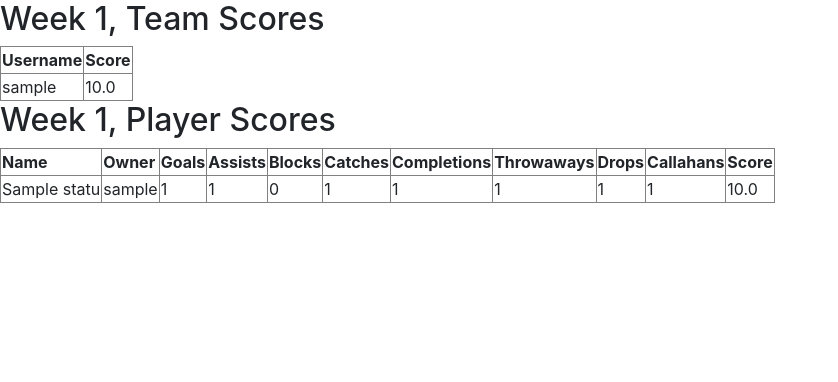
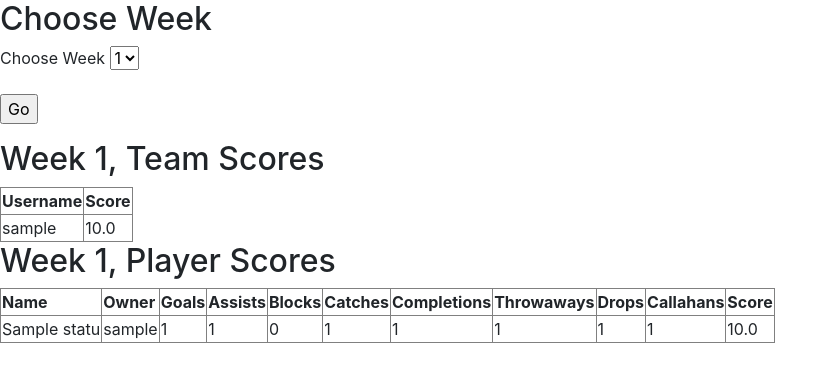
Before and after one commit to edward638/datastone, a Flask app: page /week/1 in a window 1280 px wide. Shown: the part 106-488 px from the top of the page, without its empty margins (0-838 px from the left). Run offline with Flask 2, Linux system fonts and the light colour scheme; tables that the repository leaves empty hold one stand-in row (values such as "Sample post"); some libraries are stand-ins or nearby versions.

Commit message:
updated database, fixed standings and weeks

```diff
--- a/app/forms.py
+++ b/app/forms.py
@@ -46,9 +46,6 @@ class ResetAllForm(FlaskForm):
 class IterateWeekForm(FlaskForm):
     submit = SubmitField('Next')
 
-# class DraftForm(FlaskForm):
-#     # player_id = SelectField(u'Player', validators=[DataRequired()], coerce=int)
-#     # user_id = SelectField(u'User', validators=[DataRequired()], coerce=int)
-#     player_id = SelectField(u'Player', coerce=int)
-#     user_id = SelectField(u'User', coerce=int)
-#     submit = SubmitField('Choose')
+class ChooseWeekForm(FlaskForm):
+    choose_week = SelectField(u'Choose Week', coerce=int)
+    submit = SubmitField('Go')
--- a/app/models.py
+++ b/app/models.py
@@ -14,7 +14,6 @@ class User(UserMixin, db.Model):
     id = db.Column(db.Integer, primary_key=True)
     team_name = db.Column(db.String(64), index=True)
     username = db.Column(db.String(64), index=True)
-    cum_score = db.Column(db.Integer)
 
     # @staticmethod
     # def reset():
@@ -167,9 +166,9 @@ class PlayerWeeklyStats(db.Model):
     @staticmethod
     def show_player_stats(week):
         try:
-            return db.session.execute('SELECT name, username, goals, assists, blocks, catches, completions, throwaways, drops, callahans, score '
-                               'FROM player_weekly_stats NATURAL JOIN(SELECT * FROM player_status, "user" WHERE "user".id = player_status.user_id) '
-                               'as a WHERE week = :week AND active = 1 ORDER BY score DESC', dict(week=week))
+           return db.session.execute('SELECT name, username, goals, assists, blocks, catches, completions, throwaways, drops, callahans, score '
+                                     'FROM player_active NATURAL JOIN player_weekly_stats NATURAL JOIN(SELECT * FROM player_status, "user" WHERE "user".id = player_status.user_id) as a '
+                                     'WHERE week = :week ORDER BY score DESC', dict(week=week))
 
         except Exception as e:
             print("show player stats failed")
@@ -179,9 +178,9 @@ class PlayerWeeklyStats(db.Model):
     @staticmethod
     def show_team_stats(week):
         try:
-            return db.session.execute('SELECT username, SUM(score) FROM player_weekly_stats '
+            return db.session.execute('SELECT username, SUM(score) FROM player_active NATURAL JOIN player_weekly_stats '
                                       'NATURAL JOIN (SELECT * FROM player_status, "user" WHERE "user".id = player_status.user_id) as a '
-                                      'WHERE week = :week AND active = 1 GROUP BY a.username ORDER BY SUM(score) DESC', dict(week=week))
+                                      'WHERE week = :week GROUP BY username ORDER BY SUM(score) DESC', dict(week=week))
 
         except Exception as e:
             print("show team stats failed")
@@ -245,3 +244,47 @@ class Week(db.Model):
 
     def __repr__(self):
         return '<Week {}>'.format(self.week_number)
+
+class PlayerActive(db.Model):
+    player_id = db.Column(db.Integer, primary_key=True)
+    week = db.Column(db.Integer, primary_key=True)
+
+    @staticmethod
+    def iterate(week):
+        try:
+            db.session.execute('INSERT INTO player_active (SELECT player_id, :week FROM player_status WHERE active = 1)', dict(week=week))
+            db.session.commit()
+
+        except Exception as e:
+            print("player active iterate failed")
+            db.session.rollback()
+            raise e
+
+    @staticmethod
+    def get_standings(week):
+        try:
+            return db.session.execute(
+                'SELECT username, SUM(score) FROM player_active NATURAL JOIN player_weekly_stats '
+                'NATURAL JOIN (SELECT * FROM player_status, "user" WHERE "user".id = player_status.user_id) as a '
+                'WHERE week <= :week GROUP BY username ORDER BY SUM(score) DESC', dict(week=week))
+
+        except Exception as e:
+            print("player active iterate failed")
+            db.session.rollback()
+            raise e
+
+    def __repr__(self):
+        return '<PlayerActive {}>'.format(self.player_id)
+
+
+
+
+
+
+class TeamScores(db.Model):
+    user_id = db.Column(db.String(64), primary_key=True)
+    week = db.Column(db.Integer, primary_key=True)
+    score = db.Column(db.REAL)
+
+    def __repr__(self):
+        return '<TeamScores {}>'.format(self.user_id)
--- a/app/routes.py
+++ b/app/routes.py
@@ -1,7 +1,7 @@
 from app import app, db
 
-from app.models import PlayerStatus, User, Settings, PlayerWeeklyStats, Week
-from app.forms import LoginForm, DraftForm, RegistrationForm, StartDraftForm, ResetForm, ResetAllForm, IterateWeekForm
+from app.models import PlayerStatus, User, Settings, PlayerWeeklyStats, Week, PlayerActive
+from app.forms import LoginForm, DraftForm, RegistrationForm, StartDraftForm, ResetForm, ResetAllForm, IterateWeekForm, ChooseWeekForm
 from flask import render_template, flash, redirect, url_for, request
 from flask_login import current_user, login_user, logout_user
 
@@ -83,15 +83,35 @@ def user_welcome():
 
 @app.route('/standings')
 def standings():
-    users = User.query.all()
-    standings = [(i.team_name, i.username, i.cum_score) for i in users]
-    sorted(standings, key=lambda x: x[2])
-    return render_template("standings.html", standings=standings)
+    week1 = Week.query.all()
+    week_number = [x.week_number for x in week1][0]
+    results = PlayerActive.get_standings(week_number)
+    rows = []
+    for x in results:
+        row = []
+        for i in x:
+            # print(i)
+            row.append(i)
+        rows.append(row)
+    return render_template("standings.html", standings=rows, week=week_number)
 
+@app.route('/week')
+def week():
+    return redirect('/week/1')
 
-@app.route('/week/<week>')
+@app.route('/week/<week>', methods=['GET','POST'])
 def show_week(week):
     results = PlayerWeeklyStats.show_player_stats(week)
+    form = ChooseWeekForm()
+    week1 = Week.query.all()
+    week_number = [x.week_number for x in week1][0]
+    form.choose_week.choices = [(i, i) for i in range(1, week_number+1)]
+
+    if form.submit.data and form.validate_on_submit():
+        redirect1 = '/week/' + str(form.choose_week.data)
+        # print(redirect)
+        return redirect(redirect1)
+
     rows = []
     for x in results:
         row = []
@@ -108,7 +128,7 @@ def show_week(week):
             team_row.append(i)
         team_rows.append(team_row)
 
-    return render_template("week.html", rows=rows, team_rows=team_rows, week=week)
+    return render_template("week.html", rows=rows, team_rows=team_rows, week=week, form=form)
 
 @app.route('/draft', methods=['GET', 'POST'])
 def draft():
@@ -184,6 +204,9 @@ def iterate_week():
     iterate = IterateWeekForm()
     if iterate.submit.data and iterate.validate_on_submit():
         Week.iterate()
+        week = Week.query.all()
+        week_number = [x.week_number for x in week][0]
+        PlayerActive.iterate(week_number)
         print("iterated")
 
     return redirect('/index')
--- a/app/templates/week.html
+++ b/app/templates/week.html
@@ -7,6 +7,22 @@
 <body>
 
 {% include "header.html" %}
+
+
+<h2>Choose Week</h2>
+
+{% block content %}
+    <form action="" method="post" novalidate>
+        {{ form.hidden_tag() }}
+        <p>
+            {{ form.choose_week.label }}
+            {{ form.choose_week() }}
+        </p>
+        <p>{{ form.submit() }}</p>
+    </form>
+{% endblock %}
+
+
 
 <h2>Week {{ week }}, Team Scores</h2>
     <table border="1">
```
Also changed, not shown: app/templates/standings.html (+10 -3 lines).
